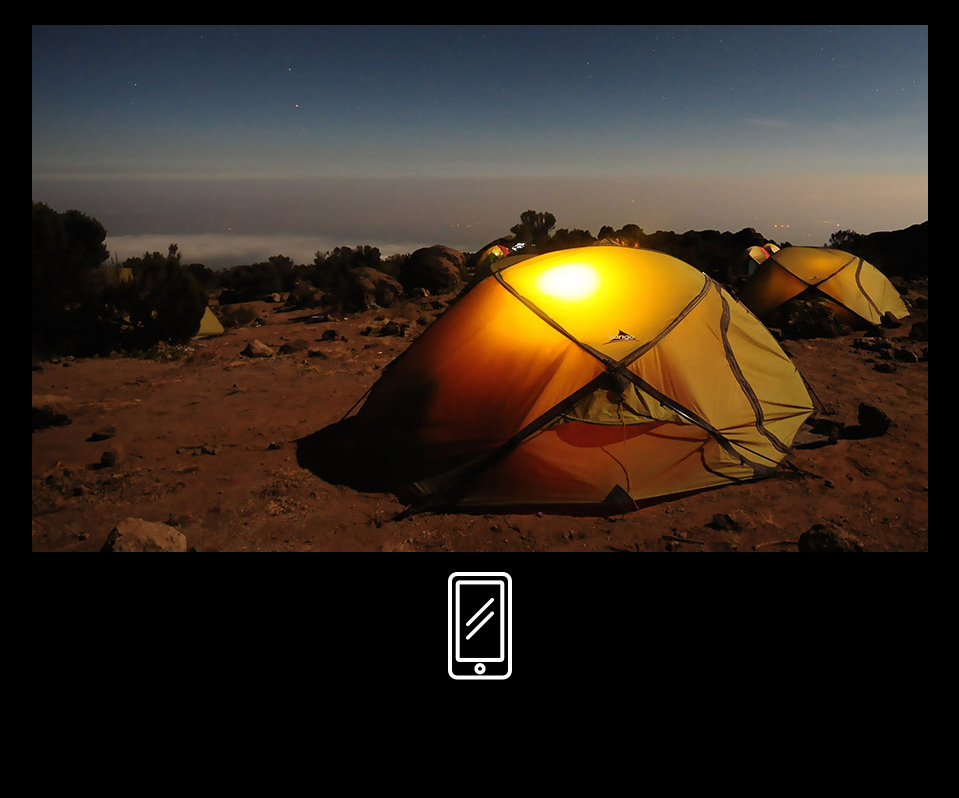
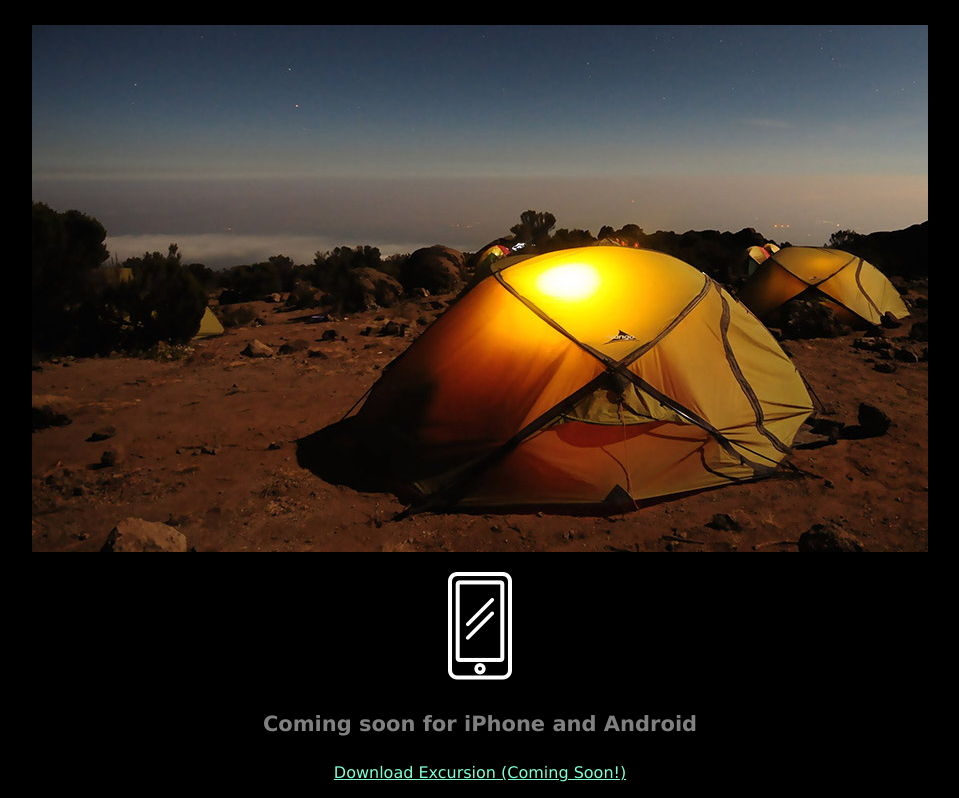
Before and after one commit to pagni93/excursion, a plain HTML site: page index.html in a window 1280 px wide. Shown: the part 460-1258 px from the top of the page, without its empty margins (160-1119 px from the left). Before the commit the page ends 1160 px from the top, so only its background shows below. Drawn offline with Linux system fonts and the light colour scheme.

Commit message:
added bottom link

```diff
--- a/index.html
+++ b/index.html
@@ -20,5 +20,7 @@
 
         <p><img src="resources/images/camp.jpg"></p>
         <p><img src="resources/images/phone.png"></p>
+        <h4 class ="header--sub-header">Coming soon for iPhone and Android</h4>
+        <p><a class="link--cta" href="x">Download Excursion (Coming Soon!)</a></p>
     </body>
 </html>
```
